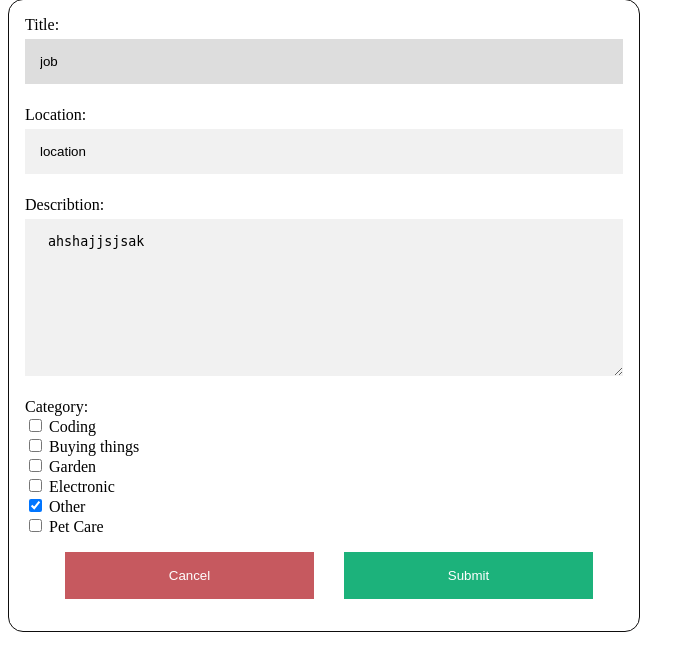
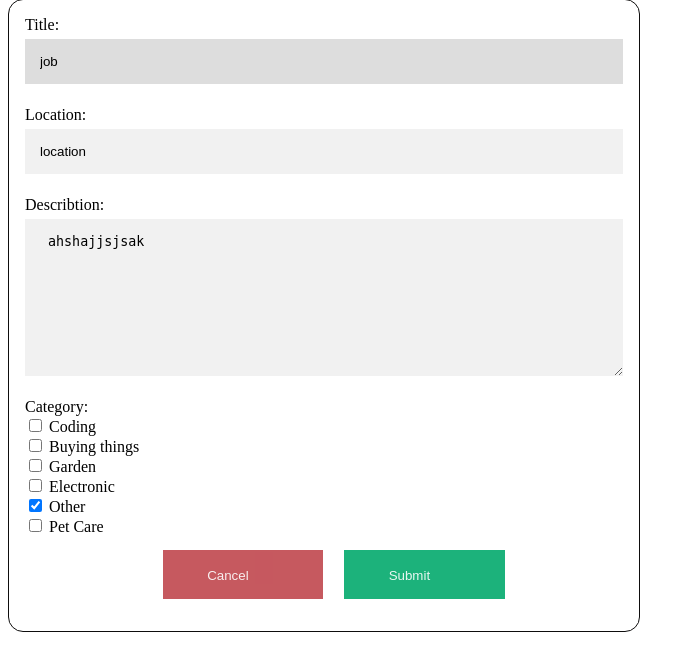
Before and after one commit to AhmedMenaim/HandyHelper, a Django app: a page that uses Templates/EditJob.html in a window 1280 px wide. Shown: the part 141-800 px from the top of the page, without its empty margins (0-695 px from the left). Run offline with Django 4.2, Linux system fonts and the light colour scheme; a user stored in the database is signed in; data comes from the database, SQL or seed files in the repository; both versions use the stored data as it was after the commit.

Commit message:
Modified Css, HTML

```diff
--- a/Templates/EditJob.html
+++ b/Templates/EditJob.html
@@ -74,10 +74,12 @@
 
 
             <ul>
-            <!-- <a class="Cancel" href="{% url 'Dashboard' %}" > <button type="cancel" class="Cancel">Cancel</button> </a> -->
-            <!-- <a class="Submit" href="{% url 'Dashboard' %}" > <button type="submit" class="Submit">Submit</button> </a> -->
-             <button type="cancel" class="Cancel">Cancel</button>
-             <button type="submit" class="Submit">Submit</button>
+                <div>
+                    <a class="Cancel" href="{% url 'Dashboard' %}" > <button type="button" class="Cancel">Cancel</button> </a>
+                </div>
+                <div>
+                    <a class="Submit" href="" > <button type="submit" class="Submit">Submit</button> </a>
+                </div>
             </ul>
 
         </form>
--- a/static/css/EditJob.css
+++ b/static/css/EditJob.css
@@ -44,6 +44,10 @@ hr {
 
 ul {
   display: flex;
+  /* align-content: center;
+  text-align: center;
+  padding-left: 30px; */
+  justify-content: center;
 }
 
 /* Set a style for the submit/register button */
@@ -57,6 +61,7 @@ ul {
   width: 50%;
   height: 10%;
   opacity: 0.9;
+  text-align: center;
 }
 
 
@@ -69,6 +74,7 @@ ul {
     cursor: pointer;
     width: 50%;
     height: 10%;
+    text-align: center;
     opacity: 0.9;
   }
 
```
Also changed, not shown: Templates/AddJob.html (+6 -4 lines), Job/models.py (line endings or trailing spaces), db.sqlite3.
